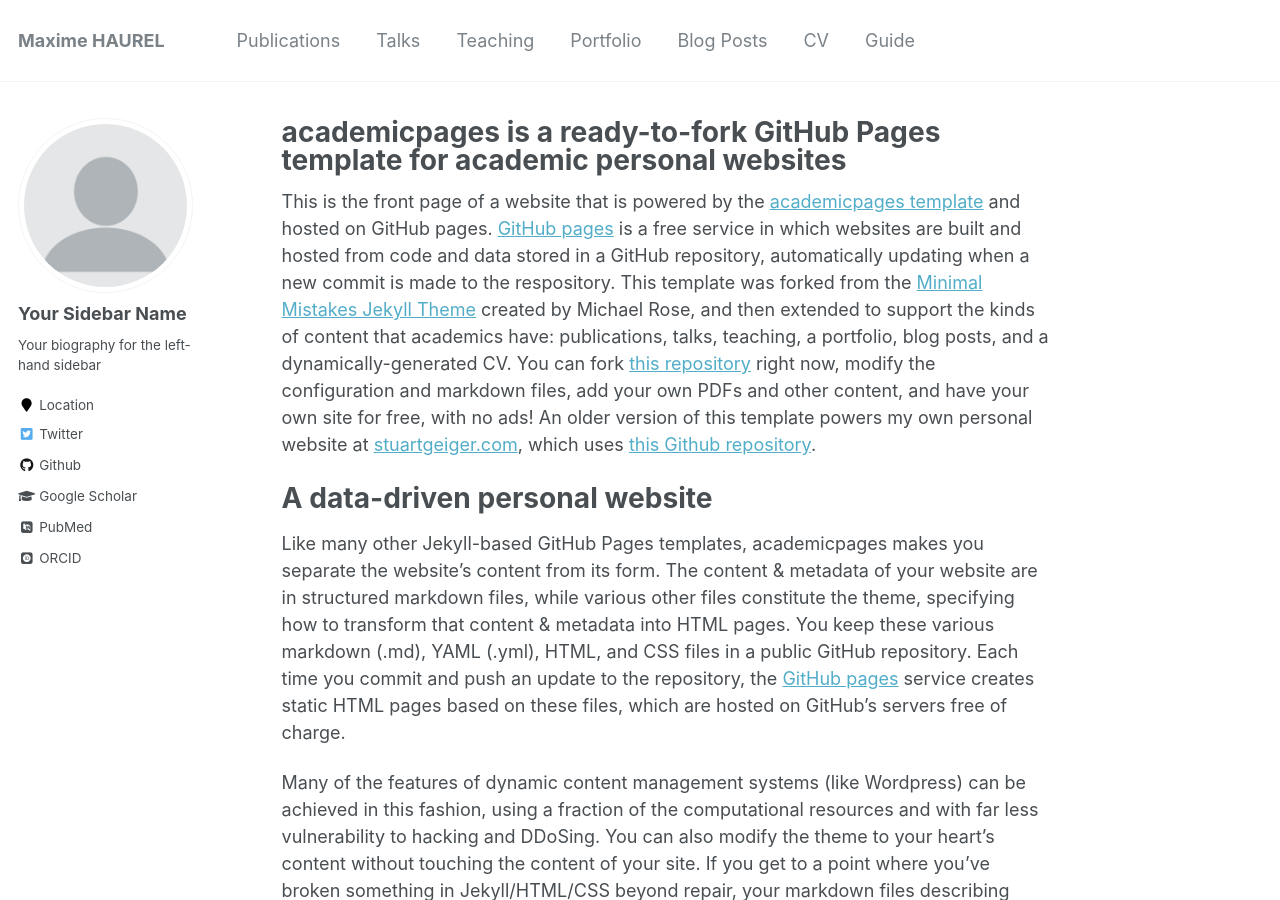
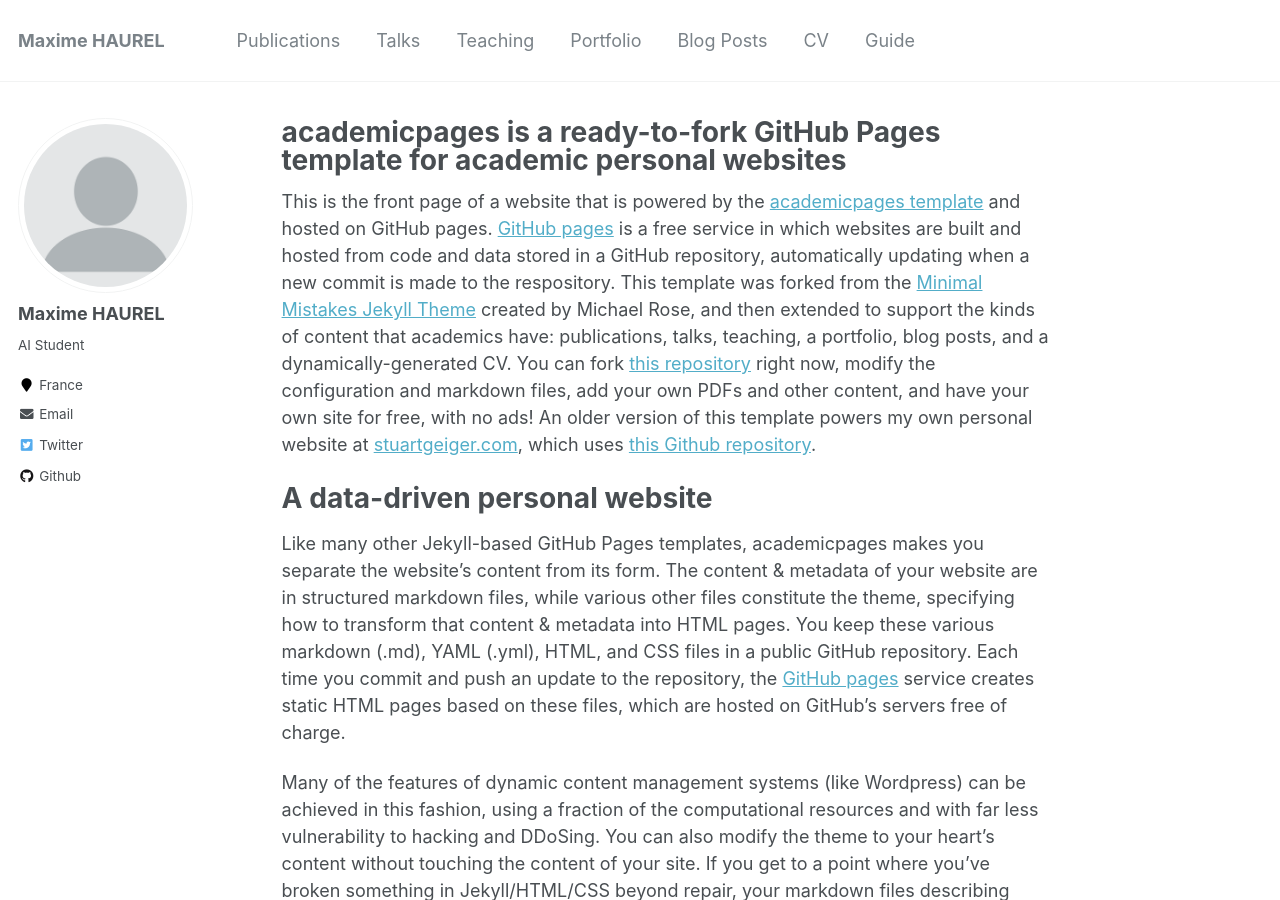
Before and after one commit to MHaurel/mhaurel.github.io, a Jekyll site: the page built from _pages/about.md, in a window 1280 px wide and 900 px high. Built offline with Jekyll 4.4.1, drawn with Linux system fonts in a browser that asks for light colours; some web fonts are replaced.

Commit message:
Update sidebar

```diff
--- a/_config.yml
+++ b/_config.yml
@@ -80,14 +80,14 @@
 
 # Site Author
 author:
-  name             : "Your Sidebar Name"
+  name             : "Maxime HAUREL"
   avatar           : "profile.png"
-  bio              : "Your biography for the left-hand sidebar"
-  location         : "Location"
+  bio              : "AI Student"
+  location         : "France"
   employer         :
-  pubmed           : "https://www.ncbi.nlm.nih.gov/pubmed/?term=john+snow"
-  googlescholar    : "http://yourfullgooglescholarurl.com"
-  email            :
+  pubmed           :
+  googlescholar    :
+  email            : "maxime.haurel0@gmail.com"
   researchgate     :  # example: "https://www.researchgate.net/profile/yourprofile"
   uri              :
   bitbucket        :
@@ -96,20 +96,20 @@
   flickr           :
   facebook         :
   foursquare       :
-  github           : "academicpages"
+  github           : "mhaurel"
   google_plus      :
   keybase          :
   instagram        :
   impactstory      : #"https://profiles.impactstory.org/u/xxxx-xxxx-xxxx-xxxx"
   lastfm           :
   linkedin         :
-  orcid            : "http://orcid.org/yourorcidurl"
+  orcid            : #"http://orcid.org/yourorcidurl"
   pinterest        :
   soundcloud       :
   stackoverflow    : # http://stackoverflow.com/users/123456/username
   steam            :
   tumblr           :
-  twitter          : "replacethistwitterhandle"
+  twitter          : "mhaurel_"
   vine             :
   weibo            :
   xing             :
```
